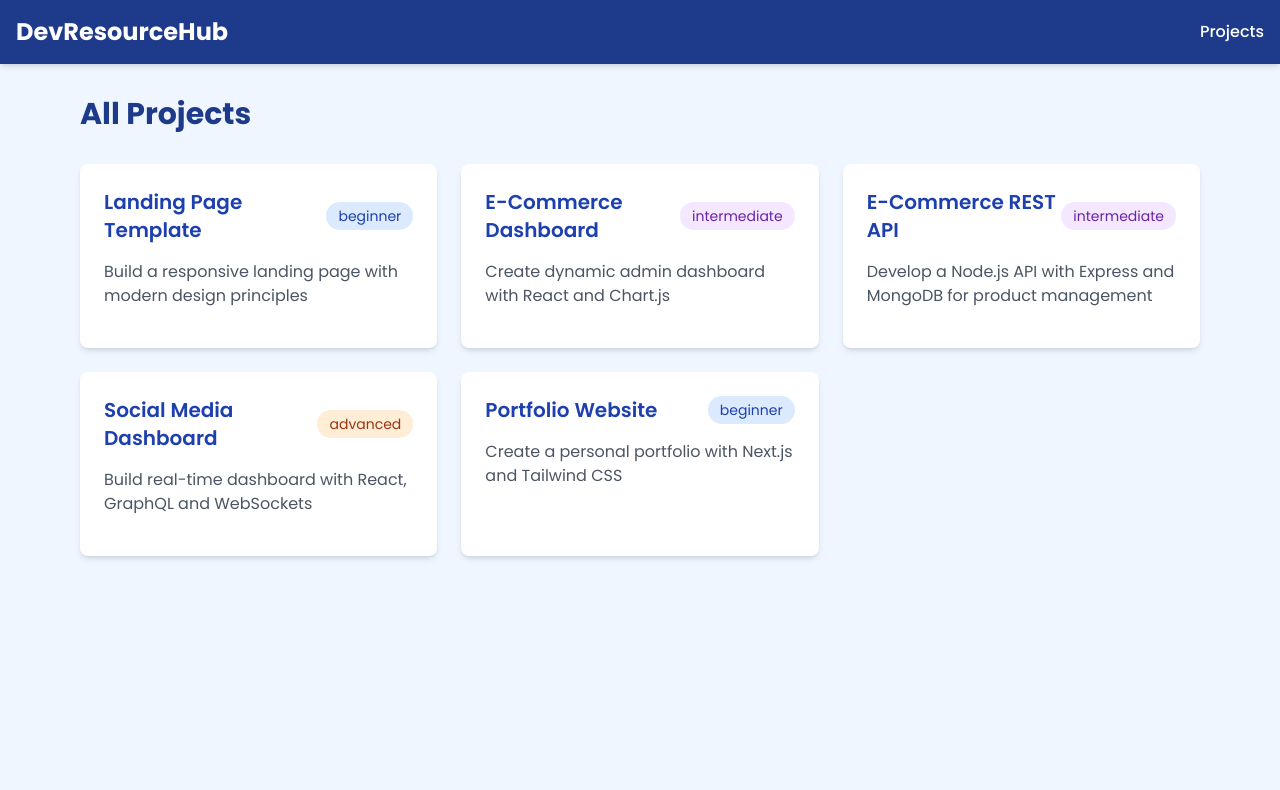
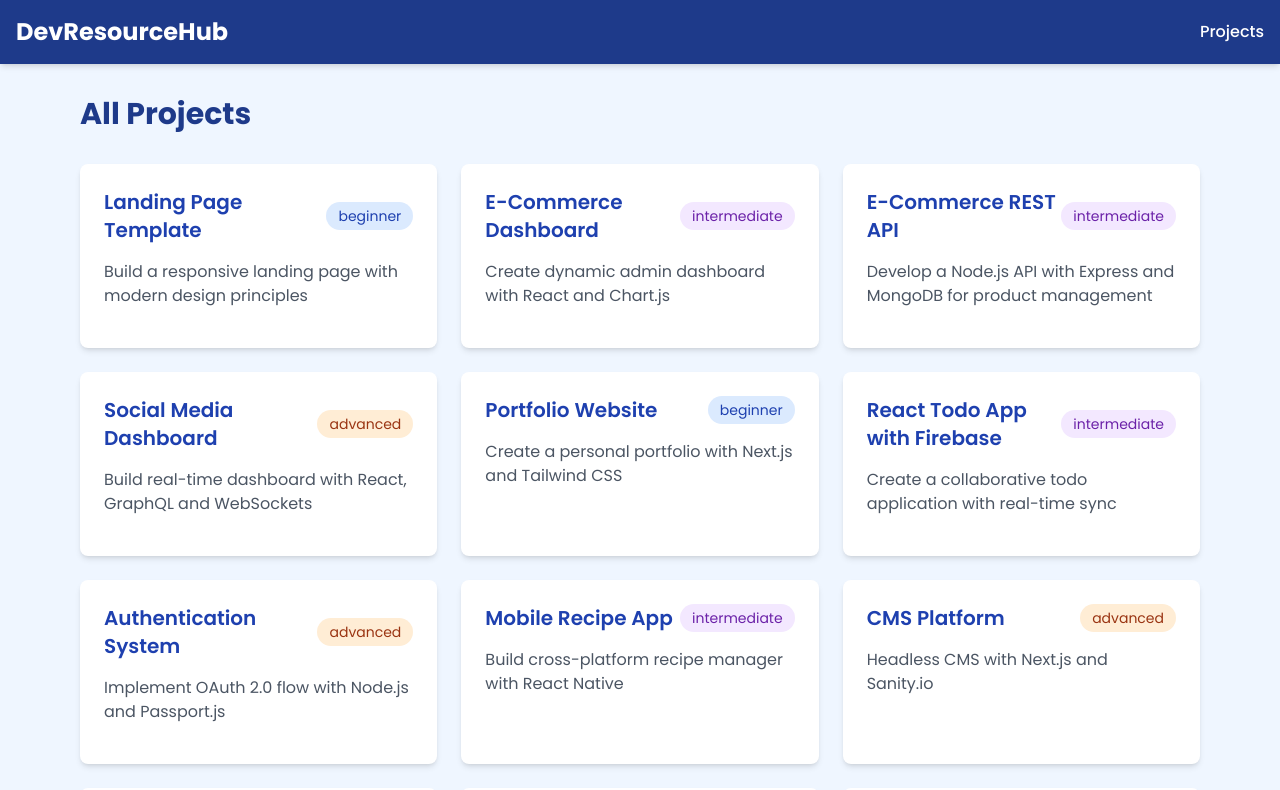
Before and after one commit to Auspicious14/resource-platform-fe, a Next.js app: page /projects in a window 1280 px wide. Shown: the top 790 px of the page. Built offline with nearby package versions, Linux system fonts and the light colour scheme; no server answers.

Commit message:
[chore] map seed data

```diff
--- a/src/modules/projects/model.ts
+++ b/src/modules/projects/model.ts
@@ -1,11 +1,11 @@
 export interface IProject {
   id: string;
   title: string;
-  difficulty: "beginner" | "intermediate" | "advanced";
+  difficulty: string | "beginner" | "intermediate" | "advanced";
   description: string;
   requirements?: string[];
   resources: Array<{
-    type: "video" | "article" | "course";
+    type: string | "video" | "article" | "course";
     url: string;
     title: string;
   }>;
--- a/src/modules/projects/pages.tsx
+++ b/src/modules/projects/pages.tsx
@@ -1,65 +1,13 @@
-import { IProject } from "./model";
 import Link from "next/link";
 import { projects } from "./data";
+import { IProject } from "./model";
 
 export const ProjectsPage = () => {
-  const projects: IProject[] = [
-    {
-      id: "1",
-      title: "Landing Page Template",
-      difficulty: "beginner",
-      description:
-        "Build a responsive landing page with modern design principles",
-      resources: [
-        { type: "video", url: "#", title: "HTML & CSS Crash Course" },
-      ],
-    },
-    {
-      id: "2",
-      title: "E-Commerce Dashboard",
-      difficulty: "intermediate",
-      description: "Create dynamic admin dashboard with React and Chart.js",
-      resources: [
-        { type: "article", url: "#", title: "React State Management Guide" },
-      ],
-    },
-    {
-      id: "3",
-      title: "E-Commerce REST API",
-      difficulty: "intermediate",
-      description:
-        "Develop a Node.js API with Express and MongoDB for product management",
-      requirements: [
-        "User authentication",
-        "CRUD operations",
-        "Error handling",
-      ],
-      resources: [{ type: "course", url: "#", title: "Node.js Fundamentals" }],
-    },
-    {
-      id: "4",
-      title: "Social Media Dashboard",
-      difficulty: "advanced",
-      description:
-        "Build real-time dashboard with React, GraphQL and WebSockets",
-      resources: [{ type: "video", url: "#", title: "GraphQL Subscriptions" }],
-    },
-    {
-      id: "5",
-      title: "Portfolio Website",
-      difficulty: "beginner",
-      description: "Create a personal portfolio with Next.js and Tailwind CSS",
-      resources: [
-        { type: "article", url: "#", title: "Next.js Deployment Guide" },
-      ],
-    },
-  ];
-
   return (
     <div className="max-w-6xl mx-auto py-8 px-4">
       <h1 className="text-3xl font-bold text-blue-900 mb-8">All Projects</h1>
       <div className="grid grid-cols-1 md:grid-cols-2 lg:grid-cols-3 gap-6">
-        {projects.map((project) => (
+        {projects.map((project: IProject) => (
           <Link
             key={project.id}
             href={`/projects/${project.id}`}
```
